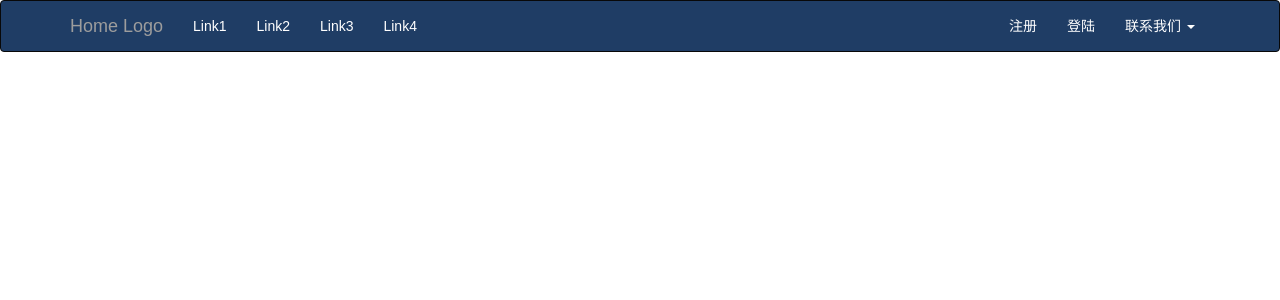
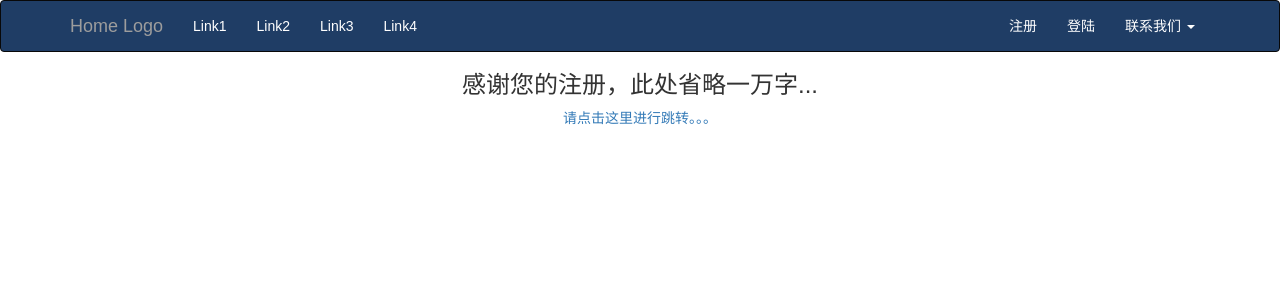
Before and after one commit to jy37110/future4me, a React (Create React App) app: page /redirect in a window 1280 px wide. Shown: the top 300 px of the page. Built offline with nearby package versions, Linux system fonts and the light colour scheme.

Commit message:
Finished registration

```diff
--- a/src/App.js
+++ b/src/App.js
@@ -7,6 +7,7 @@ import NavigationBar from './Components/NavigationBar';
 import Constructing from './Pages/Constructing';
 import Register from './Pages/Register';
 import Login from './Pages/Login';
+import RegisterSuccess from './Pages/RegisterSuccess';
 
 class App extends Component {
     constructor(props){
@@ -45,7 +46,7 @@ class App extends Component {
                                     <Route path="/5" component={Register}/>
                                     <Route path="/6" component={Login}/>
                                     <Route path="/7" component={Constructing}/>
-
+                                    <Route path="/redirect" component={RegisterSuccess}/>
                                 </div>
                                 {/*<div className="col-md-3">*/}
                                 {/*</div>*/}
--- /dev/null
+++ b/src/Components/Redirect.jsx
@@ -0,0 +1,13 @@
+import React, { Component } from 'react';
+
+export default class Redirect extends Component {
+
+    render() {
+        return (
+            <div className='redirectContainer'>
+                <h3>{this.props.msg}</h3>
+                <a href='./'>请点击这里进行跳转。。。</a>
+            </div>
+        );
+    }
+}
--- a/src/Pages/Register.js
+++ b/src/Pages/Register.js
@@ -122,7 +122,7 @@ export default class Register extends Component {
             cache: false,
             success: function(data){
                 if(data.success){
-                    window.location = "./";
+                    window.location = "./redirect";
                 } else {
                     this.setState({err:true,errMsg:data.msg})
                 }
--- /dev/null
+++ b/src/Pages/RegisterSuccess.js
@@ -0,0 +1,10 @@
+import React, { Component } from 'react';
+import Redirect from '../Components/Redirect';
+
+export default class RegisterSuccess extends Component {
+    render() {
+        return (
+            <Redirect msg="感谢您的注册，此处省略一万字..."/>
+        );
+    }
+}
```
